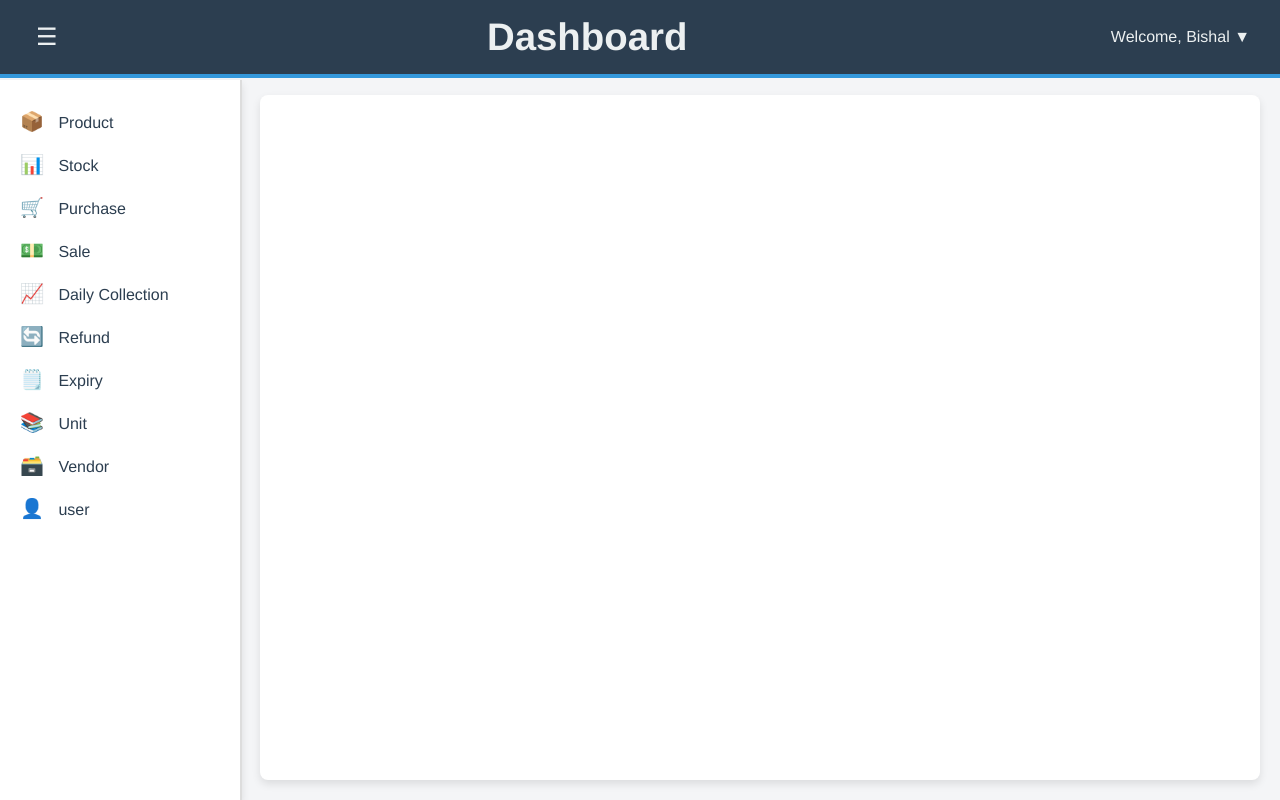
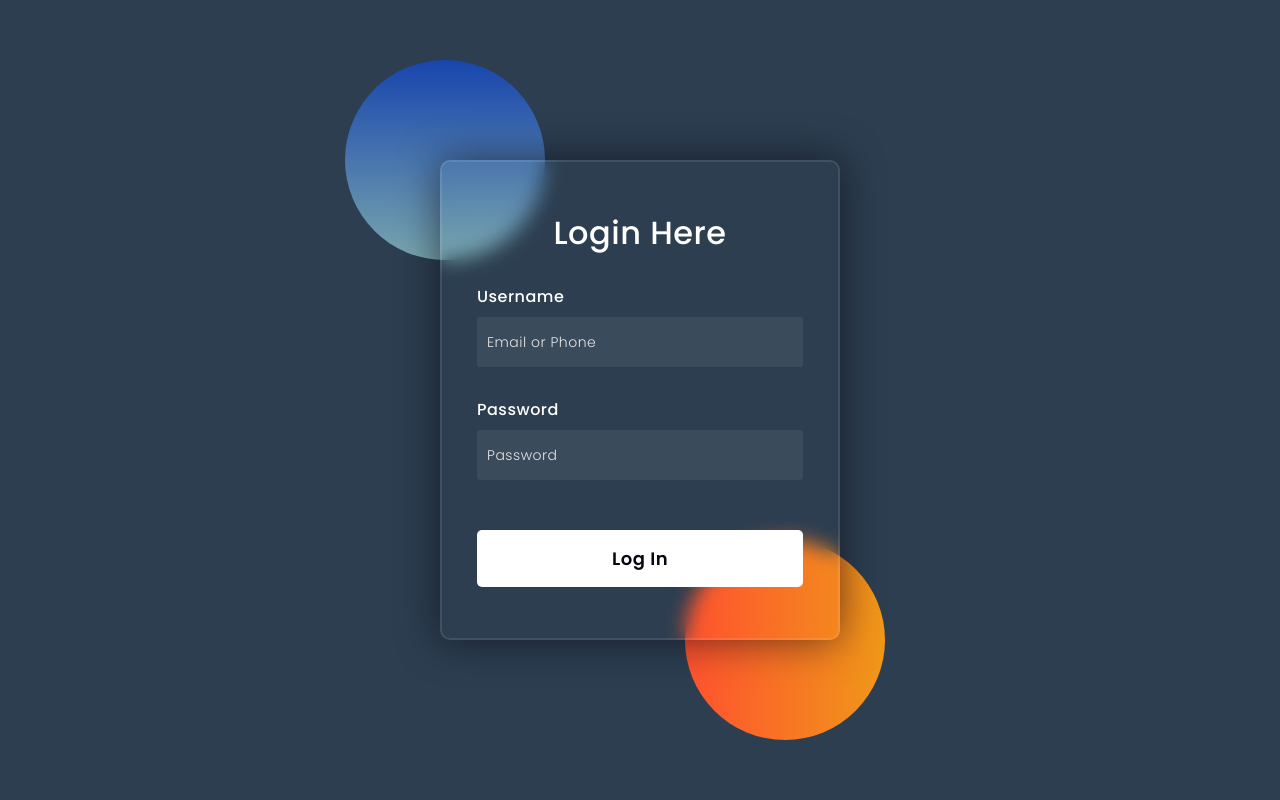
Before and after one commit to bishal1601/Billing-, a Django app: page / in a window 1280 px wide. Run offline with Django 5.2, Linux system fonts and the light colour scheme.

Commit message:
login complete

```diff
--- a/app/urls.py
+++ b/app/urls.py
@@ -2,7 +2,8 @@ from django.urls import path
 from . import views
 
 urlpatterns = [
-    path("", views.home),
+    path("", views.loginn),
+    path("logout/",views.logoutt),
     path("purchase_report/", views.purchase_report, name='purchase_report'),
     path("sales_report/", views.sales_report),
     path("product_report/", views.product_report),
@@ -22,6 +23,7 @@ urlpatterns = [
     path('check_vendor_exists/', views.check_vendor_exists, name='check_vendor_exists'),
     path('update_vendor/<int:id>', views.update_vendor),
     path('vendor_report/', views.vendor_report),
+    path('home/', views.home),
     path('expiry_report/', views.expiry_report),
     path('sales_channel/', views.sales_channel),
     path('api/products/', views.api_products, name='product_list_api'),
--- a/app/views.py
+++ b/app/views.py
@@ -5,47 +5,125 @@ from django.http import HttpResponse
 from django.shortcuts import redirect, render, get_object_or_404
 from django.contrib.auth.models import User
 from app.forms import ProductForm, UnitForm, UserForm, VendorForm
-from app.models import Product, Stock, StockMovement, Unit, Vendor
-from django.db.models.aggregates import Sum
+from app.models import Product,  StockMovement, Unit, Vendor,Profile
+from django.http import JsonResponse
+from .models import Collectionsale, Product, StockMovement
+
 
 from django.http.response import JsonResponse
 
 from django.views.decorators.csrf import csrf_exempt
 
+from django.contrib.auth import authenticate, login, logout
+from django.contrib.auth.decorators import login_required
+
 # Create your views here.
+@login_required(login_url='/')
 def home(request):
-    return render(request,"menubar.html")
+    try:
+        profile = Profile.objects.get(user=request.user)
+
+        if profile.user_type != 'admin':
+            return redirect('/')
+
+    except Profile.DoesNotExist:
+        return redirect('/')
+
+    # If the user is admin, render the menubar page
+    return render(request, "menubar.html")
+
+@login_required(login_url='/')
 def purchase_report(request):
-    # Retrieve stock movements with a specific channel type (e.g., 'purchase')
+    try:
+        profile = Profile.objects.get(user=request.user)
+
+        if profile.user_type != 'admin':
+            return redirect('/')
+
+    except Profile.DoesNotExist:
+        return redirect('/')
+
     stockmovements = StockMovement.objects.filter(channel='Purchase')
-
     return render(request, 'purchase_report.html', {'stockmovements': stockmovements})
 
+@login_required(login_url='/')
 def sales_report(request):
+    try:
+        profile = Profile.objects.get(user=request.user)
+
+        if profile.user_type != 'admin':
+            return redirect('/')
+
+    except Profile.DoesNotExist:
+        return redirect('/')
     stockmovements = StockMovement.objects.filter(channel='Sale').order_by('-date')
 
     return render(request, 'sales_report.html', {'stockmovements': stockmovements})
 
+
+@login_required(login_url='/')
 def expiry_report(request):
+    try:
+        profile = Profile.objects.get(user=request.user)
+
+        if profile.user_type != 'admin':
+            return redirect('/')
+
+    except Profile.DoesNotExist:
+        return redirect('/')
     stockmovements = StockMovement.objects.filter(channel='Damage')
 
     return render(request, 'expiry_report.html', {'stockmovements': stockmovements})
 
+
+@login_required(login_url='/')
 def product_report(request):
+    try:
+        profile = Profile.objects.get(user=request.user)
+
+        if profile.user_type != 'admin':
+            return redirect('/')
+
+    except Profile.DoesNotExist:
+        return redirect('/')
     products = Product.objects.all()
     return render(request, 'product_report.html', {'products': products})
 
+
+@login_required(login_url='/')
 def add_product(request):
+    try:
+        profile = Profile.objects.get(user=request.user)
+
+        if profile.user_type != 'admin':
+            return redirect('/')
+
+    except Profile.DoesNotExist:
+        return redirect('/')
     form = ProductForm()
 
     if request.method == "POST":
         form = ProductForm(request.POST)
         if form.is_valid():
-            form.save()
+            product = form.save(commit=False)
+            product.user = request.user
+            product.save()
             return redirect('/product_report/')
+
     return render(request, 'add_product.html', {'form': form})
 
+
+
+@login_required(login_url='/')
 def update_product(request, id):
+    try:
+        profile = Profile.objects.get(user=request.user)
+
+        if profile.user_type != 'admin':
+            return redirect('/')
+
+    except Profile.DoesNotExist:
+        return redirect('/')
     # Fetch the product instance or return a 404 error if not found
     product = get_object_or_404(Product, id=id)
     form = ProductForm(instance=product)
@@ -53,7 +131,9 @@ def update_product(request, id):
     if request.method == "POST":
         form = ProductForm(request.POST, instance=product)
         if form.is_valid():
-            form.save()
+            product = form.save(commit=False)
+            product.user = request.user
+            product.save()
             # Redirect to the product list or detail page after a successful update
             return redirect('/product_report/')  # Replace 'product_list' with your URL name or path
 
@@ -63,8 +143,16 @@ def update_product(request, id):
 
 
 
+@login_required(login_url='/')
+def stock_report(request):
+    try:
+        profile = Profile.objects.get(user=request.user)
 
-def stock_report(request):
+        if profile.user_type != 'admin':
+            return redirect('/')
+
+    except Profile.DoesNotExist:
+        return redirect('/')
     # Retrieve all stock movements
     stockmovements = StockMovement.objects.all()
 
@@ -100,51 +188,129 @@ def stock_report(request):
 
 
 
+@login_required(login_url='/')
+def collection_report(request):
+    try:
+        profile = Profile.objects.get(user=request.user)
 
-def collection_report(request):
+        if profile.user_type != 'admin':
+            return redirect('/')
+
+    except Profile.DoesNotExist:
+        return redirect('/')
     stockmovements = StockMovement.objects.filter(channel='Sale')
 
     return render(request, 'collection_report.html', {'stockmovements': stockmovements})
 
+@login_required(login_url='/')
+def add_purchase (request):
+    try:
+        profile = Profile.objects.get(user=request.user)
 
-def add_purchase (request):
+        if profile.user_type != 'admin':
+            return redirect('/')
+
+    except Profile.DoesNotExist:
+        return redirect('/')
     return render(request,'add_purchase.html')
 
+@login_required(login_url='/')
 def refund_report(request):
+    try:
+        profile = Profile.objects.get(user=request.user)
+
+        if profile.user_type != 'admin':
+            return redirect('/')
+
+    except Profile.DoesNotExist:
+        return redirect('/')
     stockmovements = StockMovement.objects.filter(channel='Refund')
 
     return render(request, 'refund_report.html', {'stockmovements': stockmovements})
 
+
+@login_required(login_url='/')
 def add_unit(request):
+    try:
+        profile = Profile.objects.get(user=request.user)
+
+        if profile.user_type != 'admin':
+            return redirect('/')
+
+    except Profile.DoesNotExist:
+        return redirect('/')
     form = UnitForm()
 
     if request.method == "POST":
         form = UnitForm(request.POST)
         if form.is_valid():
-            form.save()
+            unit=form.save(commit=False)
+            unit.User= request.user
+            unit.save()
             return redirect('/unit_report/')
     return render(request, 'add_unit.html', {'form': form})
 
+
+@login_required(login_url='/')
 def update_unit(request, id):
+    try:
+        profile = Profile.objects.get(user=request.user)
+
+        if profile.user_type != 'admin':
+            return redirect('/')
+
+    except Profile.DoesNotExist:
+        return redirect('/')
     unit = Unit.objects.get(id=id)
     form = UnitForm(instance=unit)
     if request.method == "POST":
         form = UnitForm(request.POST, instance=unit)
         if form.is_valid():
-            form.save()
+            unit=form.save(commit=False)
+            unit.User= request.user
+            unit.save()
             return redirect('/unit_report/')
     return render(request, 'update_unit.html', {'form': form})
 
+
+@login_required(login_url='/')
 def unit_report(request):
-      units=Unit.objects.all()
-      return render(request, 'unit.html', {'units': units})
+    try:
+        profile = Profile.objects.get(user=request.user)
+
+        if profile.user_type != 'admin':
+            return redirect('/')
+
+    except Profile.DoesNotExist:
+        return redirect('/')
+    units=Unit.objects.all()
+    return render(request, 'unit.html', {'units': units})
+
+@login_required(login_url='/')
+def user_list(request):
+    try:
+        profile = Profile.objects.get(user=request.user)
+
+        if profile.user_type != 'admin':
+            return redirect('/')
+
+    except Profile.DoesNotExist:
+        return redirect('/')
+    users = User.objects.prefetch_related('profile').all()  # Use select_related for single FK relations
+    return render(request, 'user_list.html', {'users': users})
 
 
-def user_list(request):
-    users = User.objects.all()
-    return render(request, 'user_list.html', {'users': users})
 
+@login_required(login_url='/')
 def add_user(request):
+    try:
+        profile = Profile.objects.get(user=request.user)
+
+        if profile.user_type != 'admin':
+            return redirect('/')
+
+    except Profile.DoesNotExist:
+        return redirect('/')
     if request.method == "POST":
         form = UserForm(request.POST)
         if form.is_valid():
@@ -165,7 +331,8 @@ def add_user(request):
                     if status is not None:
                         user.is_active = status
                     user.save()
-
+                    user_type = form.cleaned_data.get('user_type', 'cashier')  # Default to 'cashier'
+                    Profile.objects.create(user=user, user_type=user_type)
                     return redirect('/user_list/')
                 else:
                     form.add_error('password', 'Passwords do not match.')
@@ -178,7 +345,17 @@ def add_user(request):
 
     return render(request, 'add_user.html', {'form': form})
 
+
+@login_required(login_url='/')
 def update_user(request, id):
+    try:
+        profile = Profile.objects.get(user=request.user)
+
+        if profile.user_type != 'admin':
+            return redirect('/')
+
+    except Profile.DoesNotExist:
+        return redirect('/')
     user = get_object_or_404(User, id=id)  # Get the user or raise a 404 error if not found
 
     if request.method == 'POST':
@@ -195,16 +372,16 @@ def update_user(request, id):
 
 
 
+@login_required(login_url='/')
+def add_vendor(request):
+    try:
+        profile = Profile.objects.get(user=request.user)
 
+        if profile.user_type != 'admin':
+            return redirect('/')
 
-
-
-
-
-
-
-
-def add_vendor(request):
+    except Profile.DoesNotExist:
+        return redirect('/')
     if request.method == 'POST':
         vendor_name = request.POST.get('vendor_name')
         vendor_panno = request.POST.get('vendor_panno')
@@ -219,6 +396,8 @@ def add_vendor(request):
             address=vendor_address,
             contact=vendor_contact,
             status=vendor_status,
+            user= request.user
+
             )
 
 
@@ -239,8 +418,16 @@ def check_vendor_exists(request):
     return JsonResponse({'name_exists': name_exists, 'pan_exists': pan_exists})
 
 
+@login_required(login_url='/')
+def update_vendor(request, id):
+    try:
+        profile = Profile.objects.get(user=request.user)
 
-def update_vendor(request, id):
+        if profile.user_type != 'admin':
+            return redirect('/')
+
+    except Profile.DoesNotExist:
+        return redirect('/')
     vendor = get_object_or_404(Vendor, id=id)
 
     if request.method == 'POST':
@@ -256,19 +443,28 @@ def update_vendor(request, id):
     return render(request, 'update_vendor.html', {'form': form})
 
 
+@login_required(login_url='/')
 def vendor_report(request):
+    try:
+        profile = Profile.objects.get(user=request.user)
+
+        if profile.user_type != 'admin':
+            return redirect('/')
+
+    except Profile.DoesNotExist:
+        return redirect('/')
     vendors = Vendor.objects.all()
     return render(request, 'vendor_report.html', {'vendors': vendors})
 
 
 
 
+@login_required(login_url='/')
+def sales_channel(request):
 
-def sales_channel(request):
     return render(request,'sales_channel.html')
 
-from django.http import JsonResponse
-from .models import Collectionsale, Holdsale, Product, StockMovement
+
 
 def api_products(request):
     products = Product.objects.filter(status=True)
@@ -543,3 +739,38 @@ def update_channel_and_invoice_card(request):
 
     # For GET requests or others, simply reload the page as well
     return redirect('/sales_channel/')
+
+
+def loginn(request):
+    error_message = None  # Initialize error message
+    if request.method == "POST":
+        username = request.POST.get('username')
+        password = request.POST.get('password')
+
+        # Authenticate the user
+        user = authenticate(request, username=username, password=password)
+
+        if user is not None:
+            login(request, user)  # Log the user in
+
+            # Check if the user is an admin based on the Profile model
+            try:
+                profile = Profile.objects.get(user=user)
+
+                if profile.user_type == 'admin':
+                    return redirect('/home/')  # Redirect admin to /home/
+                else:
+                    return redirect('/sales_channel/')  # Redirect non-admin to /sales_channel/
+            except Profile.DoesNotExist:
+                # Handle the case where a user doesn't have a profile
+                error_message = "Profile not found. Please contact support."
+        else:
+            error_message = "Invalid username or password"  # Set error message
+
+    return render(request, 'login.html', {'error_message': error_message})
+
+
+
+def logoutt(request):
+    logout(request)
+    return redirect('/')
--- /dev/null
+++ b/templates/login.html
@@ -0,0 +1,144 @@
+
+<!DOCTYPE html>
+<html lang="en">
+<head>
+  <!-- Design by foolishdeveloper.com -->
+    <title>LogIn</title>
+
+    <link rel="preconnect" href="https://fonts.gstatic.com">
+    <link rel="stylesheet" href="https://cdnjs.cloudflare.com/ajax/libs/font-awesome/5.15.4/css/all.min.css">
+    <link href="https://fonts.googleapis.com/css2?family=Poppins:wght@300;500;600&display=swap" rel="stylesheet">
+    <!--Stylesheet-->
+    <style media="screen">
+      *,
+*:before,
+*:after{
+    padding: 0;
+    margin: 0;
+    box-sizing: border-box;
+}
+body{
+    background-color: #2c3e50;
+    overflow: hidden;
+}
+.background{
+    width: 430px;
+    height: 520px;
+    position: absolute;
+    transform: translate(-50%,-50%);
+    left: 50%;
+    top: 50%;
+}
+.background .shape{
+    height: 200px;
+    width: 200px;
+    position: absolute;
+    border-radius: 50%;
+}
+.shape:first-child{
+    background: linear-gradient(
+        #1845ad,
+        #79a6ad
+    );
+    left: -80px;
+    top: -80px;
+}
+.shape:last-child{
+    background: linear-gradient(
+        to right,
+        #ff512f,
+        #f09819
+    );
+    right: -30px;
+    bottom: -80px;
+}
+form{
+    height: 480px;
+    width: 400px;
+    background-color: rgba(0, 0, 0, 0);
+    position: absolute;
+    transform: translate(-50%,-50%);
+    top: 50%;
+    left: 50%;
+    border-radius: 10px;
+    backdrop-filter: blur(10px);
+    border: 2px solid rgba(255,255,255,0.1);
+    box-shadow: 0 0 40px rgba(8,7,16,0.6);
+    padding: 50px 35px;
+}
+form *{
+    font-family: 'Poppins',sans-serif;
+    color: #ffffff;
+    letter-spacing: 0.5px;
+    outline: none;
+    border: none;
+}
+form h3{
+    font-size: 32px;
+    font-weight: 500;
+    line-height: 42px;
+    text-align: center;
+}
+
+label{
+    display: block;
+    margin-top: 30px;
+    font-size: 16px;
+    font-weight: 500;
+}
+input{
+    display: block;
+    height: 50px;
+    width: 100%;
+    background-color: rgba(255,255,255,0.07);
+    border-radius: 3px;
+    padding: 0 10px;
+    margin-top: 8px;
+    font-size: 14px;
+    font-weight: 300;
+}
+::placeholder{
+    color: #e5e5e5;
+}
+button{
+    margin-top: 50px;
+    width: 100%;
+    background-color: #ffffff;
+    color: #080710;
+    padding: 15px 0;
+    font-size: 18px;
+    font-weight: 600;
+    border-radius: 5px;
+    cursor: pointer;
+}
+
+    </style>
+</head>
+<body>
+    <div class="background">
+        <div class="shape"></div>
+        <div class="shape"></div>
+    </div>
+    <form method="POST">
+          {% csrf_token %}
+
+        <h3>Login Here</h3>
+
+        <label for="username">Username</label>
+        <input type="text" placeholder="Email or Phone" id="username" name="username">
+
+        <label for="password">Password</label>
+        <input type="password" placeholder="Password" id="password" name="password">
+
+        <button type="submit">Log In</button>
+        {% if error_message %}
+    <div class="error-message" style="text-align: center; margin-top: 5px;">{{ error_message }}</div>
+{% endif %}
+
+    </form>
+</body>
+</html>
+
+
+</body>
+</html>
--- a/templates/menubar.html
+++ b/templates/menubar.html
@@ -199,7 +199,7 @@
             <div class="dropdown" id="dropdownMenu">
                 <a href="#">Profile</a>
                 <a href="#">Change Password</a>
-                <a href="#">Logout</a>
+                <a href="/logout/">Logout</a>
             </div>
         </div>
     </div>
--- a/templates/product_report.html
+++ b/templates/product_report.html
@@ -135,6 +135,7 @@
                     <th>Opening Stock</th>
                     <th>Unit</th>
                     <th>Status</th>
+                    <th>User</th>
                     <th>Action</th>
                 </tr>
             </thead>
@@ -156,6 +157,7 @@
                             {% endif %}
                         </span>
                     </td>
+                    <td>{{ product.user }}</td>
                     <td>
                         <a href="/update_product/{{ product.id }}" class="edit-button">
                             <i class="fas fa-edit"></i>Edit
--- a/templates/update_product.html
+++ b/templates/update_product.html
@@ -174,7 +174,7 @@
 
             <div class="form-actions">
                 <a href="javascript:history.back()" class="btn-cancel">Cancel</a>
-                <button type="submit" class="btn-submit">Add</button>
+                <button type="submit" class="btn-submit">Update</button>
             </div>
         </form>
     </div>
--- a/templates/update_user.html
+++ b/templates/update_user.html
@@ -35,7 +35,10 @@
             <label for="email">Email:</label>
             {{ form.email }}
         </div>
-
+        <div class="form-group">
+            <label for="user_type">User Type:</label>
+            {{ form.user_type }}
+        </div>
          <div class="form-group">
             <label for="username">Username:</label>
             {{ form.username }}
--- a/templates/user_list.html
+++ b/templates/user_list.html
@@ -134,6 +134,7 @@
                     <th>Email</th>
                     <th>First Name</th>
                     <th>Last Name</th>
+                    <th>User Type</th>
                     <th>Status</th>
                     <th>Action</th>
                 </tr>
@@ -146,6 +147,7 @@
                     <td>{{ user.email }}</td>
                     <td>{{ user.first_name }}</td>
                     <td>{{ user.last_name }}</td>
+                    <td>{{ user.profile.user_type}}</td>
                     <td>
                         <span class="{% if user.is_active %}status-active{% else %}status-inactive{% endif %}">
                             {% if user.is_active %}
```
Also changed, not shown: app/admin.py (+31 -1 lines), app/forms.py (+11 -2 lines), app/models.py (+17 -1 lines), templates/add_user.html (+11 -3 lines), app/migrations/0037_profile.py (added), app/migrations/0038_alter_profile_user_type.py (added), app/migrations/0039_alter_profile_user_type.py (added), app/migrations/0040_alter_profile_user_type.py (added), app/migrations/0041_rename_user_product_user.py (added).
